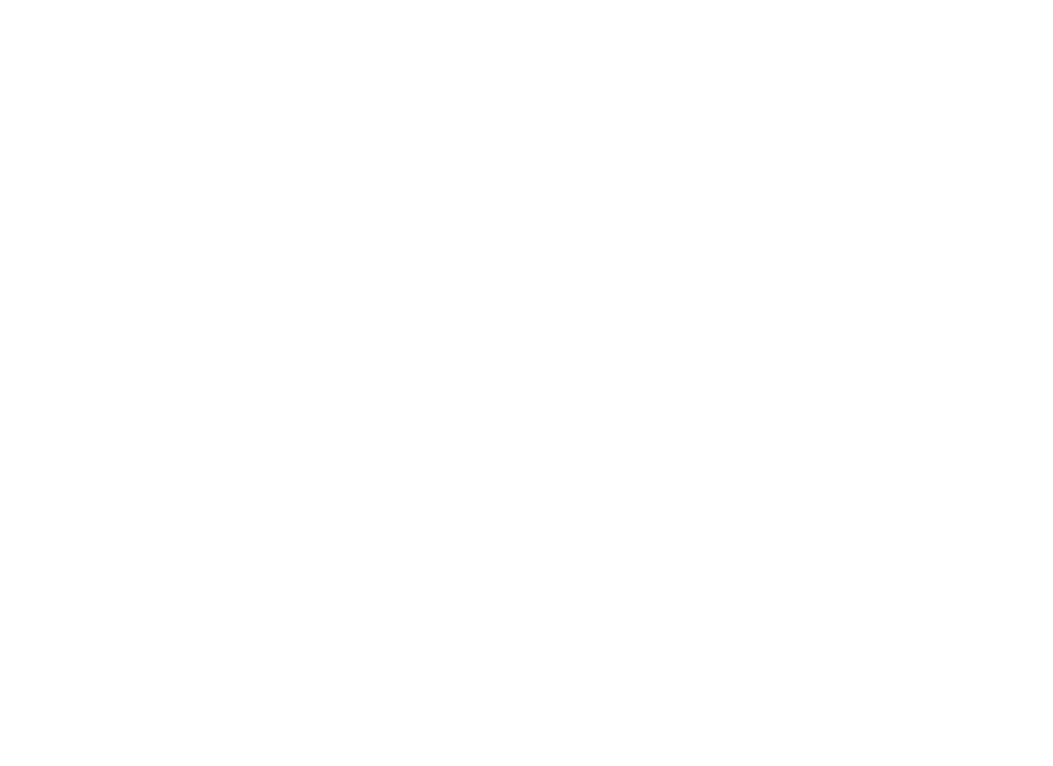
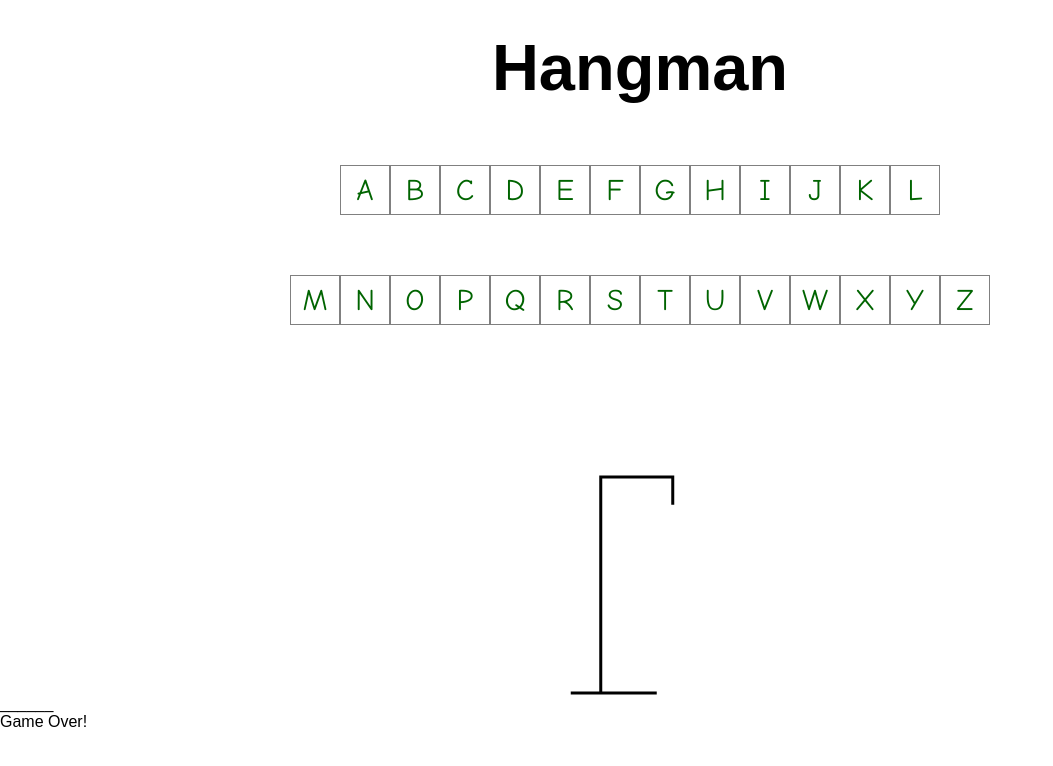
Before and after one commit to Parsa-kz/Hangman, a plain HTML site: page index.html in a window 1280 px wide. Shown: the whole page, without its empty margins (0-1053 px from the left). Drawn offline with Linux system fonts and the light colour scheme.

Commit message:
html and css are done

```diff
--- a/index.html
+++ b/index.html
@@ -8,7 +8,49 @@
     <link rel="stylesheet" href="style.css">
 </head>
 <body>
+    <h1 class="main-title">Hangman</h1>
+    <section class="buttons first">
+        <button class="alphabet">A</button>
+        <button class="alphabet">B</button>
+        <button class="alphabet">C</button>
+        <button class="alphabet">D</button>
+        <button class="alphabet">E</button>
+        <button class="alphabet">F</button>
+        <button class="alphabet">G</button>
+        <button class="alphabet">H</button>
+        <button class="alphabet">I</button>
+        <button class="alphabet">J</button>
+        <button class="alphabet">K</button>
+        <button class="alphabet">L</button>
+    </section>
+    <section class="buttons second">
+        <button class="alphabet">M</button>
+        <button class="alphabet">N</button>
+        <button class="alphabet">O</button>
+        <button class="alphabet">P</button>
+        <button class="alphabet">Q</button>
+        <button class="alphabet">R</button>
+        <button class="alphabet">S</button>
+        <button class="alphabet">T</button>
+        <button class="alphabet">U</button>
+        <button class="alphabet">V</button>
+        <button class="alphabet">W</button>
+        <button class="alphabet">X</button>
+        <button class="alphabet">Y</button>
+        <button class="alphabet">Z</button>
+    </section>
 
+    <section id="image">
+        <img src="./assets/hangman0.png" alt="hangman">
+    </section>
+    <!-- Here will display some hint for user with underline -->
+    <section id="clue">
+        <p>______</p>
+    </section>
+    <!-- This message will display when the user lose -->
+    <section id="game-over">
+        <p>Game Over!</p>
+    </section>
 </body>
 
 <script src="script.js"></script>
--- a/style.css
+++ b/style.css
@@ -0,0 +1,39 @@
+*{
+    margin: 0;
+    padding: 0;
+    font-family: Arial, Helvetica, sans-serif;
+    box-sizing: border-box;
+}
+
+.main-title{
+    font-size: 65px;
+    text-align: center;
+    margin: 30px 0;
+}
+
+.buttons{
+    margin-top: 60px;
+    display: flex;
+    justify-content: center;
+}
+
+.alphabet{
+    background: none;
+    border: 1px solid gray;
+    color: darkgreen;
+    cursor: pointer;
+    width: 50px;
+    height: 50px;
+    font-size: 30px;
+    font-family: 'Comic Sans MS', sans-serif;
+}
+
+.alphabet:hover{
+    background-color: lightgreen;
+}
+
+#image{
+    margin-top: 150px;
+    display: flex;
+    justify-content: center;
+}
```
Also changed, not shown: assets/hangman0.png (added), assets/hangman1.png (added), assets/hangman2.png (added), assets/hangman3.png (added), assets/hangman4.png (added), assets/hangman5.png (added), assets/hangman6.png (added), assets/winner.png (added).
